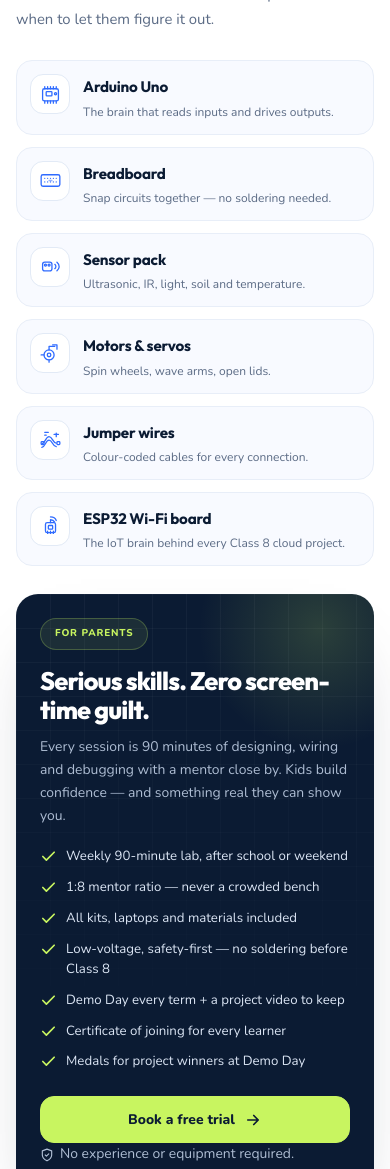
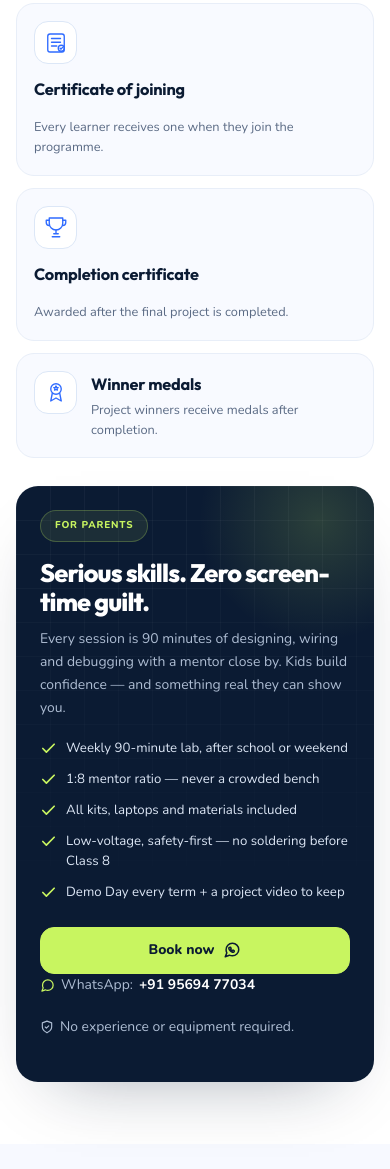
Before and after one commit to NamanPurwar-coder/iot, a plain HTML site: page index.html in a window 390 px wide. Shown: the part 9893-11062 px from the top of the page. Drawn offline with nearby package versions, Linux system fonts and the light colour scheme.

Commit message:
Add certificates and medals section, WhatsApp booking, and default English

```diff
--- a/assets/css/extras.css
+++ b/assets/css/extras.css
@@ -428,6 +428,54 @@ input[type="range"]::-moz-range-track {
   font-size: 0.75rem;
   line-height: 1.5;
 }
+
+/* ---------- Certificates & medals ---------- */
+.recognition-grid {
+  display: grid;
+  grid-template-columns: repeat(2, minmax(0, 1fr));
+  gap: 12px;
+}
+.recognition-card {
+  display: flex;
+  flex-direction: column;
+  align-items: flex-start;
+  gap: 12px;
+  padding: 20px;
+  border: 1px solid #e8eef8;
+  border-radius: 18px;
+  background: #f8faff;
+}
+.recognition-card.recognition-wide {
+  grid-column: 1 / -1;
+  flex-direction: row;
+  align-items: flex-start;
+  gap: 14px;
+}
+.recognition-icon {
+  display: grid;
+  place-items: center;
+  width: 48px; height: 48px;
+  flex: none;
+  border: 1px solid #dce7f7;
+  border-radius: 14px;
+  background: #fff;
+  color: var(--blue);
+}
+.recognition-icon svg { width: 27px; height: 27px; }
+.recognition-card h3 {
+  margin: 0 0 4px;
+  font-family: var(--font-display);
+  font-size: 1.02rem;
+  font-weight: 700;
+  letter-spacing: -0.012em;
+}
+.recognition-card p {
+  margin: 0;
+  color: var(--muted);
+  font-size: 0.8rem;
+  line-height: 1.55;
+}
+.recognition-wide > div { min-width: 0; }
 .parent-card {
   position: relative;
   overflow: hidden;
@@ -495,6 +543,23 @@ input[type="range"]::-moz-range-track {
   color: var(--lime);
 }
 .parent-card .btn { min-height: 47px; font-size: 0.87rem; }
+.parent-call {
+  display: flex;
+  align-items: center;
+  flex-wrap: wrap;
+  gap: 6px;
+  margin: 12px 0 0;
+  color: #aebdd3;
+  font-size: 0.78rem;
+  line-height: 1.5;
+}
+.parent-call svg { width: 15px; height: 15px; flex: none; color: var(--lime); }
+.parent-call a {
+  color: #fff;
+  font-weight: 700;
+  text-decoration: none;
+}
+.parent-call a:hover { color: var(--lime); }
 .parent-foot {
   display: flex;
   align-items: center;
--- a/assets/css/responsive.css
+++ b/assets/css/responsive.css
@@ -269,6 +269,11 @@
   .kit-item { padding: 13px; }
   .kit-icon { width: 40px; height: 40px; }
   .kit-icon svg { width: 23px; height: 23px; }
+  .recognition-grid { grid-template-columns: 1fr; }
+  .recognition-card.recognition-wide { grid-column: auto; }
+  .recognition-card { padding: 17px; }
+  .recognition-icon { width: 43px; height: 43px; }
+  .recognition-icon svg { width: 24px; height: 24px; }
 
   .site-footer { padding-top: 40px; }
   .footer-grid { padding-bottom: 26px; }
--- a/assets/js/i18n.js
+++ b/assets/js/i18n.js
@@ -1,6 +1,7 @@
 /* ============================================================
    RoboQuest — English / Hindi language switching
-   - Persists the chosen language
+   - Defaults to English on every page load
+   - The header button switches to Hindi and back
    - Translates static copy, attributes and metadata
    - Exposes RQ_I18N.t() for dynamic UI strings
    ============================================================ */
@@ -8,7 +9,6 @@
 (() => {
   "use strict";
 
-  const STORAGE_KEY = "roboquest-language";
   const SUPPORTED = ["en", "hi"];
 
   const STRINGS = {
@@ -43,8 +43,8 @@
       "form.classError": "Choose a class so we can plan the right session.",
       "form.emailError": "Please add a parent email we can reply to.",
       "form.emailInvalid": "That email doesn't look quite right. Please check it.",
-      "form.successNoBatch": "Thanks, {name}. Your free trial request for Class {n} is saved. We'll email {email} within one school day with available batch times.",
-      "form.successBatch": "Thanks, {name}. Your free trial request for Class {n} is saved. We'll email {email} within one school day with {batch} options."
+      "form.successNoBatch": "Thanks, {name}. Your booking request for Class {n} is saved. We'll contact you within one school day with available batch times.",
+      "form.successBatch": "Thanks, {name}. Your booking request for Class {n} is saved. We'll contact you within one school day with {batch} options."
     },
     hi: {
       "meta.home.title": "RoboQuest — असली रोबोट बनाएँ | कक्षा 6–8 के लिए STEM रोबोटिक्स और IoT",
@@ -77,8 +77,8 @@
       "form.classError": "कृपया कक्षा चुनें ताकि हम सही सत्र की योजना बना सकें।",
       "form.emailError": "कृपया अभिभावक का ईमेल लिखें जिस पर हम जवाब दे सकें।",
       "form.emailInvalid": "यह ईमेल सही नहीं लग रहा है। कृपया इसे जाँचें।",
-      "form.successNoBatch": "धन्यवाद, {name}! कक्षा {n} के लिए आपका फ्री ट्रायल अनुरोध सेव हो गया है। हम एक कार्यदिवस के भीतर {email} पर उपलब्ध बैच समय के साथ संपर्क करेंगे।",
-      "form.successBatch": "धन्यवाद, {name}! कक्षा {n} के लिए आपका फ्री ट्रायल अनुरोध सेव हो गया है। हम एक कार्यदिवस के भीतर {email} पर {batch} के विकल्पों के साथ संपर्क करेंगे।"
+      "form.successNoBatch": "धन्यवाद, {name}! कक्षा {n} के लिए आपका बुकिंग अनुरोध सेव हो गया है। हम एक कार्यदिवस के भीतर उपलब्ध बैच समय के साथ संपर्क करेंगे।",
+      "form.successBatch": "धन्यवाद, {name}! कक्षा {n} के लिए आपका बुकिंग अनुरोध सेव हो गया है। हम एक कार्यदिवस के भीतर {batch} के विकल्पों के साथ संपर्क करेंगे।"
     }
   };
 
@@ -90,7 +90,7 @@
     "Class tracks": "कक्षा ट्रैक",
     "Projects": "प्रोजेक्ट्स",
     "Rover lab": "रोवर लैब",
-    "Book a free trial": "फ्री ट्रायल बुक करें",
+    "Book now": "अभी बुक करें",
     "Open menu": "मेन्यू खोलें",
     "Close menu": "मेन्यू बंद करें",
 
@@ -258,6 +258,16 @@
     "Colour-coded cables for every connection.": "हर कनेक्शन के लिए रंग-कोडेड केबल।",
     "ESP32 Wi-Fi board": "ESP32 Wi-Fi बोर्ड",
     "The IoT brain behind every Class 8 cloud project.": "हर कक्षा 8 क्लाउड प्रोजेक्ट के पीछे का IoT दिमाग़।",
+    "Certificates & medals": "सर्टिफिकेट और मेडल",
+    "Recognition that": "ऐसा सम्मान जो",
+    "lasts.": "हमेशा रहे।",
+    "Every learner gets a certificate of joining. After the final project, learners receive a completion certificate and project winners take home medals.": "हर छात्र को जॉइनिंग सर्टिफिकेट मिलता है। फाइनल प्रोजेक्ट के बाद छात्रों को कम्प्लीशन सर्टिफिकेट और प्रोजेक्ट विजेताओं को मेडल मिलते हैं।",
+    "Certificate of joining": "जॉइनिंग सर्टिफिकेट",
+    "Every learner receives one when they join the programme.": "प्रोग्राम जॉइन करते ही हर छात्र को यह मिलता है।",
+    "Completion certificate": "कम्प्लीशन सर्टिफिकेट",
+    "Awarded after the final project is completed.": "फाइनल प्रोजेक्ट पूरा होने के बाद दिया जाता है।",
+    "Winner medals": "विजेताओं को मेडल",
+    "Project winners receive medals after completion.": "प्रोजेक्ट विजेताओं को कम्प्लीशन के बाद मेडल मिलते हैं।",
     "For parents": "माता-पिता के लिए",
     "Serious skills. Zero screen-time guilt.": "गंभीर स्किल्स। स्क्रीन-टाइम की कोई गिल्ट नहीं।",
     "Every session is 90 minutes of designing, wiring and debugging with a mentor close by. Kids build confidence — and something real they can show you.": "हर सत्र 90 मिनट का होता है — डिज़ाइन, वायरिंग और डिबगिंग, मेंटर पास में। बच्चे आत्मविश्वास बनाते हैं — और कुछ असली बनाते हैं जो वे आपको दिखा सकें।",
@@ -267,14 +277,14 @@
     "Low-voltage, safety-first — no soldering before Class 8": "कम वोल्टेज, सुरक्षा पहले — कक्षा 8 से पहले सोल्डरिंग नहीं",
     "Demo Day every term + a project video to keep": "हर टर्म में डेमो डे + अपने पास रखने के लिए प्रोजेक्ट वीडियो",
     "Certificate of joining for every learner": "हर छात्र के लिए जॉइनिंग सर्टिफिकेट",
-    "Medals for project winners at Demo Day": "डेमो डे पर प्रोजेक्ट विजेताओं को मेडल",
+    "Completion certificate + medals for project winners after the final project": "फाइनल प्रोजेक्ट के बाद कम्प्लीशन सर्टिफिकेट और प्रोजेक्ट विजेताओं को मेडल",
     "No experience or equipment required.": "कोई अनुभव या उपकरण ज़रूरी नहीं।",
 
     "Start here": "यहाँ से शुरू करें",
     "Ready to build something that": "कुछ ऐसा बनाने के लिए तैयार जो",
     "moves?": "चले?",
-    "Book a free 45-minute trial. Your child wires a circuit, writes a line of code and takes home a blinking LED. No experience needed — just curiosity.": "45 मिनट का फ्री ट्रायल बुक करें। आपका बच्चा सर्किट जोड़ेगा, एक लाइन कोड लिखेगा और घर एक जलती LED लेकर जाएगा। अनुभव की ज़रूरत नहीं — बस जिज्ञासा।",
-    "45-minute hands-on trial session": "45 मिनट का प्रैक्टिकल ट्रायल सत्र",
+    "Book a 45-minute hands-on session. Your child wires a circuit, writes a line of code and takes home a blinking LED. No experience needed — just curiosity.": "45 मिनट का प्रैक्टिकल सेशन बुक करें। आपका बच्चा सर्किट जोड़ेगा, एक लाइन कोड लिखेगा और घर एक जलती LED लेकर जाएगा। अनुभव की ज़रूरत नहीं — बस जिज्ञासा।",
+    "45-minute hands-on session": "45 मिनट का प्रैक्टिकल सेशन",
     "At our lab or at your school": "हमारी लैब में या आपके स्कूल में",
     "Weekday and weekend batches": "वीकडे और वीकेंड बैच",
     "All equipment provided, nothing to buy": "सारा सामान मिलेगा, कुछ खरीदना नहीं",
@@ -298,11 +308,11 @@
     "(optional)": "(वैकल्पिक)",
     "Anything we should know?": "कुछ और जो हमें पता होना चाहिए?",
     "A shy kid? A robot-obsessed kid? A specific project idea?": "शर्मीला बच्चा? रोबोट का दीवाना बच्चा? कोई खास प्रोजेक्ट आइडिया?",
-    "Request my free trial": "मेरा फ्री ट्रायल अनुरोध करें",
+    "Send booking request": "बुकिंग अनुरोध भेजें",
     "We reply within one school day. Your details stay private — no spam, ever.": "हम एक स्कूल दिन के भीतर जवाब देते हैं। आपकी जानकारी निजी रहती है — कभी स्पैम नहीं।",
     "You're on the list!": "आप लिस्ट में हैं!",
-    "We've saved your trial request and will be in touch within one school day.": "हमने आपका ट्रायल अनुरोध सेव कर लिया है और एक स्कूल दिन के भीतर संपर्क करेंगे।",
-    "Book another trial": "एक और ट्रायल बुक करें",
+    "We've saved your booking request and will be in touch within one school day.": "हमने आपका बुकिंग अनुरोध सेव कर लिया है और एक स्कूल दिन के भीतर संपर्क करेंगे।",
+    "Book another session": "एक और सेशन बुक करें",
 
     "A hands-on STEM robotics and IoT lab for Class 6-8. We build stubborn little robots and quietly confident problem-solvers.": "कक्षा 6–8 के लिए एक प्रैक्टिकल STEM रोबोटिक्स और IoT लैब। हम ज़िद्दी छोटे रोबोट और शांत आत्मविश्वास वाले समस्या-समाधानकर्ता बनाते हैं।",
     "Built for curious minds": "जिज्ञासु दिमाग़ों के लिए बना",
@@ -312,7 +322,7 @@
     "Photo credits": "फ़ोटो क्रेडिट",
     "Programs": "प्रोग्राम्स",
     "Inside the kit": "किट के अंदर",
-    "Free trial session": "फ्री ट्रायल सत्र",
+    "Book a session": "सेशन बुक करें",
     "Say hello": "हमसे जुड़ें",
     "At our lab & partner schools": "हमारी लैब और पार्टनर स्कूलों में",
     "Mon-Sat · 9:00 am - 7:00 pm": "सोम–शनि · सुबह 9:00 – शाम 7:00",
@@ -333,7 +343,7 @@
     "Skills unlocked": "सीखे गए स्किल्स",
     "This build is part of the": "यह बिल्ड इसका हिस्सा है:",
     "track.": "ट्रैक।",
-    "No equipment needed for the free trial.": "फ्री ट्रायल के लिए कोई उपकरण ज़रूरी नहीं।",
+    "No equipment needed for your first session.": "पहले सेशन के लिए कोई उपकरण ज़रूरी नहीं।",
     "Book this track": "यह ट्रैक बुक करें",
     "In the lab": "लैब में",
     "The build": "बिल्ड",
@@ -524,26 +534,11 @@
     document.documentElement.lang = lang;
     document.documentElement.dir = "ltr";
 
-    if (options.persist !== false) {
-      try {
-        localStorage.setItem(STORAGE_KEY, lang);
-      } catch (error) {
-        /* Storage can be unavailable in private browsing; the page still works. */
-      }
-    }
-
     applyLanguage();
 
     if (options.announce !== false) {
       document.dispatchEvent(new CustomEvent("rq:languagechange", { detail: { lang } }));
     }
-  }
-
-  let saved = null;
-  try {
-    saved = localStorage.getItem(STORAGE_KEY);
-  } catch (error) {
-    saved = null;
   }
 
   window.RQ_I18N = {
@@ -562,5 +557,5 @@
     setLanguage(currentLang === "en" ? "hi" : "en");
   });
 
-  setLanguage(SUPPORTED.includes(saved) ? saved : "en", { persist: false, announce: false });
+  setLanguage("en", { announce: false });
 })();
--- a/index.html
+++ b/index.html
@@ -39,8 +39,8 @@
           <li><a href="#projects">Projects</a></li>
           <li><a href="#lab">Rover lab</a></li>
         </ul>
-        <a class="btn btn-lime nav-cta" href="#enroll">
-          Book a free trial
+        <a class="btn btn-lime nav-cta" href="https://wa.me/919569477034" target="_blank" rel="noopener">
+          Book now
           <svg viewBox="0 0 24 24" fill="none" stroke="currentColor" stroke-width="2.2" stroke-linecap="round" stroke-linejoin="round" aria-hidden="true"><path d="M5 12h14M13 6l6 6-6 6"/></svg>
         </a>
       </nav>
@@ -672,6 +672,7 @@
       <div class="container">
         <div class="kit-layout">
           <div class="kit-content">
+            <!-- Maker kit content hidden for now. Remove this comment to restore it.
             <div class="section-head left" data-reveal>
               <span class="eyebrow">Inside the maker kit</span>
               <h2>Everything is in the box. <span class="hl">Really.</span></h2>
@@ -716,6 +717,41 @@
                 <div><h3>ESP32 Wi-Fi board</h3><p>The IoT brain behind every Class 8 cloud project.</p></div>
               </div>
             </div>
+            -->
+
+            <div class="recognition-content">
+              <div class="section-head left" data-reveal>
+                <span class="eyebrow">Certificates &amp; medals</span>
+                <h2>Recognition that <span class="hl">lasts.</span></h2>
+                <p>Every learner gets a certificate of joining. After the final project, learners receive a completion certificate and project winners take home medals.</p>
+              </div>
+
+              <div class="recognition-grid" data-reveal>
+                <article class="recognition-card">
+                  <span class="recognition-icon" aria-hidden="true">
+                    <svg viewBox="0 0 32 32" fill="none" stroke="currentColor" stroke-width="1.8" stroke-linecap="round" stroke-linejoin="round"><rect x="5" y="4" width="22" height="24" rx="3"/><path d="M10 10h12M10 15h12M10 20h7"/><circle cx="23" cy="23" r="4"/><path d="m21.5 23 1.2 1.2 2-2.4"/></svg>
+                  </span>
+                  <h3>Certificate of joining</h3>
+                  <p>Every learner receives one when they join the programme.</p>
+                </article>
+                <article class="recognition-card">
+                  <span class="recognition-icon" aria-hidden="true">
+                    <svg viewBox="0 0 32 32" fill="none" stroke="currentColor" stroke-width="1.8" stroke-linecap="round" stroke-linejoin="round"><path d="M7 4h18v7a9 9 0 0 1-18 0V4Z"/><path d="M7 7H3v3a4 4 0 0 0 4 4M25 7h4v3a4 4 0 0 1-4 4M16 20v5M11 29h10M13 25h6"/></svg>
+                  </span>
+                  <h3>Completion certificate</h3>
+                  <p>Awarded after the final project is completed.</p>
+                </article>
+                <article class="recognition-card recognition-wide">
+                  <span class="recognition-icon" aria-hidden="true">
+                    <svg viewBox="0 0 32 32" fill="none" stroke="currentColor" stroke-width="1.8" stroke-linecap="round" stroke-linejoin="round"><circle cx="16" cy="12" r="7"/><path d="m11 18-2 10 7-4 7 4-2-10"/><path d="m16 8 .9 1.8 2 .3-1.4 1.4.3 2-1.8-.9-1.8.9.3-2-1.4-1.4 2-.3L16 8Z"/></svg>
+                  </span>
+                  <div>
+                    <h3>Winner medals</h3>
+                    <p>Project winners receive medals after completion.</p>
+                  </div>
+                </article>
+              </div>
+            </div>
           </div>
 
           <aside class="parent-card" data-reveal style="--delay:.1s">
@@ -728,13 +764,16 @@
               <li><svg viewBox="0 0 24 24" fill="none" stroke="currentColor" stroke-width="2.4" stroke-linecap="round" stroke-linejoin="round" aria-hidden="true"><path d="M20 6 9 17l-5-5"/></svg>All kits, laptops and materials included</li>
               <li><svg viewBox="0 0 24 24" fill="none" stroke="currentColor" stroke-width="2.4" stroke-linecap="round" stroke-linejoin="round" aria-hidden="true"><path d="M20 6 9 17l-5-5"/></svg>Low-voltage, safety-first — no soldering before Class 8</li>
               <li><svg viewBox="0 0 24 24" fill="none" stroke="currentColor" stroke-width="2.4" stroke-linecap="round" stroke-linejoin="round" aria-hidden="true"><path d="M20 6 9 17l-5-5"/></svg>Demo Day every term + a project video to keep</li>
-              <li><svg viewBox="0 0 24 24" fill="none" stroke="currentColor" stroke-width="2.4" stroke-linecap="round" stroke-linejoin="round" aria-hidden="true"><path d="M20 6 9 17l-5-5"/></svg>Certificate of joining for every learner</li>
-              <li><svg viewBox="0 0 24 24" fill="none" stroke="currentColor" stroke-width="2.4" stroke-linecap="round" stroke-linejoin="round" aria-hidden="true"><path d="M20 6 9 17l-5-5"/></svg>Medals for project winners at Demo Day</li>
             </ul>
-            <a class="btn btn-lime btn-block" href="#enroll">
-              Book a free trial
-              <svg viewBox="0 0 24 24" fill="none" stroke="currentColor" stroke-width="2.2" stroke-linecap="round" stroke-linejoin="round" aria-hidden="true"><path d="M5 12h14M13 6l6 6-6 6"/></svg>
+            <a class="btn btn-lime btn-block" href="https://wa.me/919569477034" target="_blank" rel="noopener">
+              Book now
+              <svg viewBox="0 0 24 24" fill="none" stroke="currentColor" stroke-width="2" stroke-linecap="round" stroke-linejoin="round" aria-hidden="true"><path d="M21 11.5a8.4 8.4 0 0 1-8.5 8.3 8.9 8.9 0 0 1-4-.9L3 21l2.1-5.2a8.2 8.2 0 0 1-1-4A8.4 8.4 0 0 1 12.5 3 8.4 8.4 0 0 1 21 11.5Z"/><path d="M8.7 8.8c.2-.5.4-.6.8-.6h.5c.2 0 .3.1.4.4l.5 1.2c.1.2 0 .4-.1.5l-.4.5c-.1.1-.2.3 0 .5.4.6 1 1.2 1.7 1.6.2.1.4.1.5-.1l.5-.5c.1-.1.3-.2.5-.1l1.2.6c.2.1.3.2.3.4 0 .6-.2 1.2-.7 1.5-.5.3-1.2.4-1.8.2-1.1-.3-2.2-1-3.1-1.9-.9-.9-1.5-1.9-1.7-2.9-.1-.5 0-1 .2-1.4Z"/></svg>
             </a>
+            <p class="parent-call">
+              <svg viewBox="0 0 24 24" fill="none" stroke="currentColor" stroke-width="2" stroke-linecap="round" stroke-linejoin="round" aria-hidden="true"><path d="M21 11.5a8.4 8.4 0 0 1-8.5 8.3 8.9 8.9 0 0 1-4-.9L3 21l2.1-5.2a8.2 8.2 0 0 1-1-4A8.4 8.4 0 0 1 12.5 3 8.4 8.4 0 0 1 21 11.5Z"/></svg>
+              <span>WhatsApp:</span>
+              <a href="https://wa.me/919569477034" target="_blank" rel="noopener">+91&nbsp;95694&nbsp;77034</a>
+            </p>
             <p class="parent-foot">
               <svg viewBox="0 0 24 24" fill="none" stroke="currentColor" stroke-width="2" stroke-linecap="round" stroke-linejoin="round" aria-hidden="true"><path d="M12 22s8-4 8-10V5l-8-3-8 3v7c0 6 8 10 8 10Z"/><path d="m9 12 2 2 4-4"/></svg>
               No experience or equipment required.
@@ -750,9 +789,9 @@
           <div class="enroll-copy">
             <span class="eyebrow dark">Start here</span>
             <h2>Ready to build something that <span class="hl-lime">moves?</span></h2>
-            <p>Book a free 45-minute trial. Your child wires a circuit, writes a line of code and takes home a blinking LED. No experience needed — just curiosity.</p>
+            <p>Book a 45-minute hands-on session. Your child wires a circuit, writes a line of code and takes home a blinking LED. No experience needed — just curiosity.</p>
             <ul class="enroll-list">
-              <li><svg viewBox="0 0 24 24" fill="none" stroke="currentColor" stroke-width="2.4" stroke-linecap="round" stroke-linejoin="round" aria-hidden="true"><path d="M20 6 9 17l-5-5"/></svg>45-minute hands-on trial session</li>
+              <li><svg viewBox="0 0 24 24" fill="none" stroke="currentColor" stroke-width="2.4" stroke-linecap="round" stroke-linejoin="round" aria-hidden="true"><path d="M20 6 9 17l-5-5"/></svg>45-minute hands-on session</li>
               <li><svg viewBox="0 0 24 24" fill="none" stroke="currentColor" stroke-width="2.4" stroke-linecap="round" stroke-linejoin="round" aria-hidden="true"><path d="M20 6 9 17l-5-5"/></svg>At our lab or at your school</li>
               <li><svg viewBox="0 0 24 24" fill="none" stroke="currentColor" stroke-width="2.4" stroke-linecap="round" stroke-linejoin="round" aria-hidden="true"><path d="M20 6 9 17l-5-5"/></svg>Weekday and weekend batches</li>
               <li><svg viewBox="0 0 24 24" fill="none" stroke="currentColor" stroke-width="2.4" stroke-linecap="round" stroke-linejoin="round" aria-hidden="true"><path d="M20 6 9 17l-5-5"/></svg>All equipment provided, nothing to buy</li>
@@ -760,13 +799,13 @@
             <div class="enroll-contact">
               <span>Questions? Talk to a human:</span>
               <a href="mailto:hello@roboquest.school">hello@roboquest.school</a>
-              <a href="tel:+919876543210">+91&nbsp;98765&nbsp;43210</a>
+              <a href="tel:+919569477034">+91&nbsp;95694&nbsp;77034</a>
             </div>
           </div>
 
           <div class="enroll-form-wrap">
             <div class="form-head" id="formHead">
-              <h3>Book a free trial</h3>
+              <h3>Book a session</h3>
               <p>45 minutes. One grown-up. One very proud kid.</p>
             </div>
 
@@ -804,7 +843,7 @@
                 </div>
                 <div class="field">
                   <label for="phone">Phone <span class="optional">(optional)</span></label>
-                  <input type="tel" id="phone" name="phone" autocomplete="tel" placeholder="+91 98765 43210">
+                  <input type="tel" id="phone" name="phone" autocomplete="tel" placeholder="+91 95694 77034">
                 </div>
                 <div class="field full">
                   <label for="message">Anything we should know? <span class="optional">(optional)</span></label>
@@ -812,7 +851,7 @@
                 </div>
               </div>
               <button class="btn btn-primary btn-block" type="submit">
-                Request my free trial
+                Send booking request
                 <svg viewBox="0 0 24 24" fill="none" stroke="currentColor" stroke-width="2.2" stroke-linecap="round" stroke-linejoin="round" aria-hidden="true"><path d="M5 12h14M13 6l6 6-6 6"/></svg>
               </button>
               <p class="form-note">We reply within one school day. Your details stay private — no spam, ever.</p>
@@ -823,8 +862,8 @@
                 <svg viewBox="0 0 24 24" fill="none" stroke="currentColor" stroke-width="2.6" stroke-linecap="round" stroke-linejoin="round"><path d="M20 6 9 17l-5-5"/></svg>
               </div>
               <h3>You’re on the list!</h3>
-              <p id="successText">We’ve saved your trial request and will be in touch within one school day.</p>
-              <button class="btn btn-outline" id="bookAnother" type="button">Book another trial</button>
+              <p id="successText">We’ve saved your booking request and will be in touch within one school day.</p>
+              <button class="btn btn-outline" id="bookAnother" type="button">Book another session</button>
             </div>
           </div>
         </div>
@@ -864,14 +903,14 @@
           <a href="#classes">Class 6 · Spark Starters</a>
           <a href="#classes">Class 7 · Circuit Coders</a>
           <a href="#classes">Class 8 · IoT Inventors</a>
-          <a href="#kit">Inside the kit</a>
-          <a href="#enroll">Free trial session</a>
+          <a href="#kit">Certificates &amp; medals</a>
+          <a href="#enroll">Book a session</a>
         </nav>
 
         <div class="footer-col">
           <h3>Say hello</h3>
           <a href="mailto:hello@roboquest.school">hello@roboquest.school</a>
-          <a href="tel:+919876543210">+91&nbsp;98765&nbsp;43210</a>
+          <a href="tel:+919569477034">+91&nbsp;95694&nbsp;77034</a>
           <p>At our lab &amp; partner schools<br>Mon–Sat · 9:00 am – 7:00 pm</p>
           <p class="footer-small">No prior coding or robotics experience required. Ever.</p>
         </div>
@@ -927,7 +966,7 @@
           <div class="skill-chips" id="modalSkills"></div>
         </section>
         <div class="modal-cta">
-          <p>This build is part of the <strong id="modalClassLabel">Class 6</strong> track. <span>No equipment needed for the free trial.</span></p>
+          <p>This build is part of the <strong id="modalClassLabel">Class 6</strong> track. <span>No equipment needed for your first session.</span></p>
           <button class="btn btn-primary" id="modalBook" type="button">
             Book this track
             <svg viewBox="0 0 24 24" fill="none" stroke="currentColor" stroke-width="2.2" stroke-linecap="round" stroke-linejoin="round" aria-hidden="true"><path d="M5 12h14M13 6l6 6-6 6"/></svg>
```
Also changed, not shown: 1 other file.
